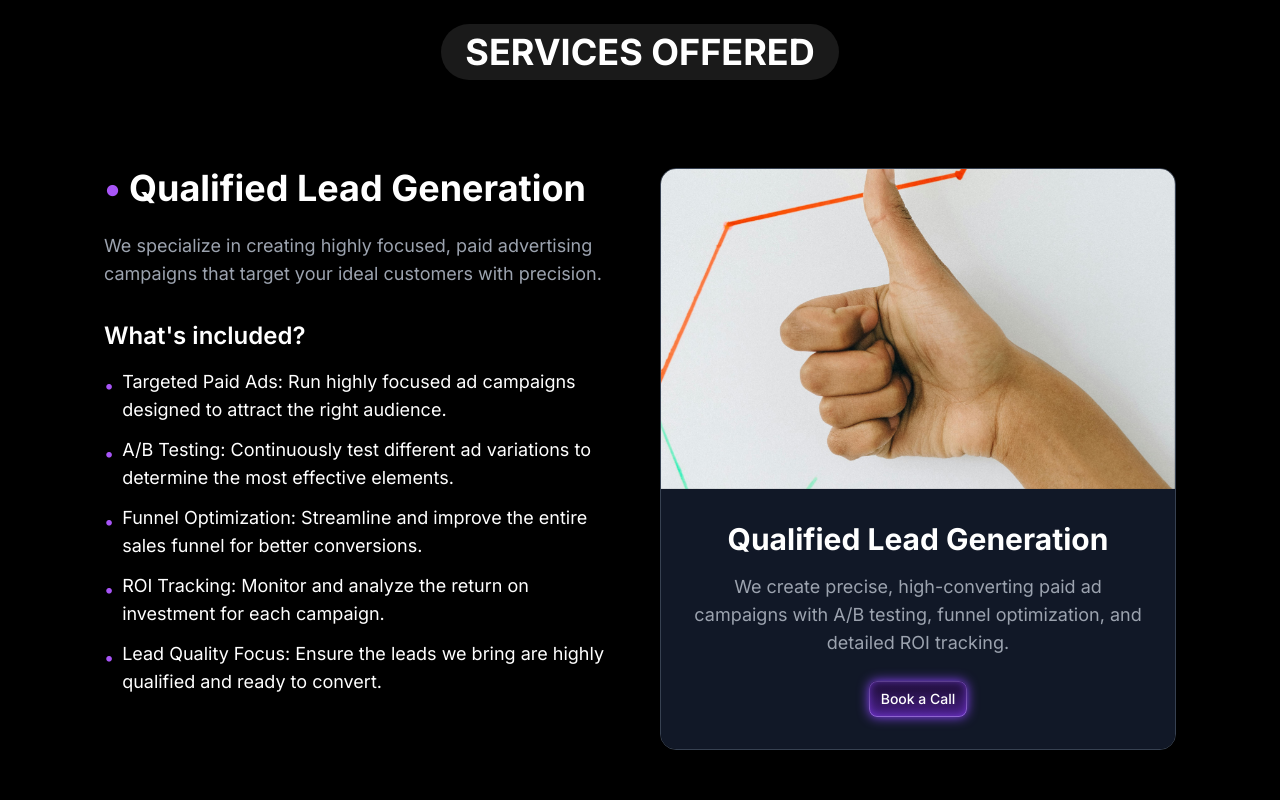
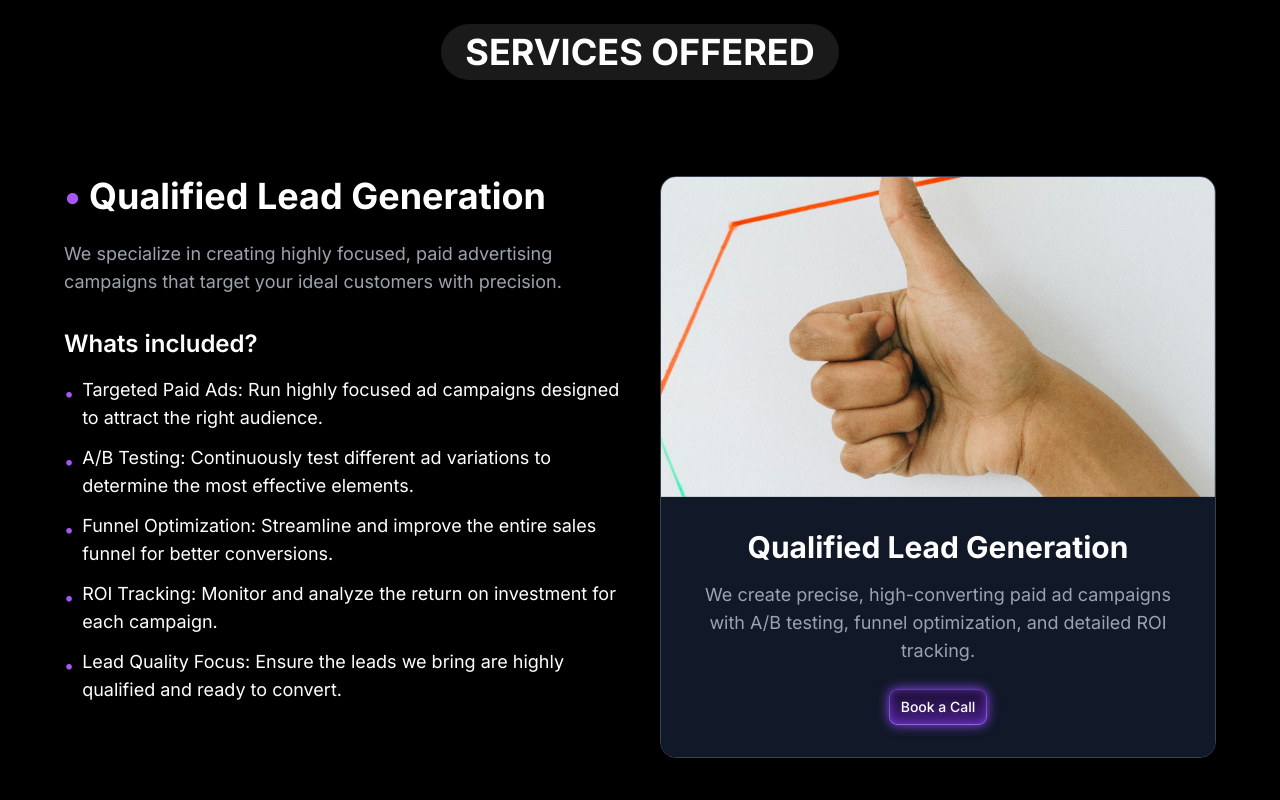
Before and after one commit to Sakshibhatia06/PrimeScalar, a Next.js app: page /services in a window 1280 px wide. Shown: the part 840-1640 px from the top of the page. Built offline with nearby package versions, Linux system fonts and the light colour scheme.

Commit message:
Update SevicesSection.tsx

```diff
--- a/src/sections/SevicesSection.tsx
+++ b/src/sections/SevicesSection.tsx
@@ -24,7 +24,7 @@ export default function ServicesSection() {
             </div>
 
             {/* Services Grid */}
-            <div className="max-w-6xl mx-auto p-10 grid md:grid-cols-2 gap-10 md:gap-10 items-start">
+             <div className="max-w-6xl mx-auto mt-24 grid md:grid-cols-2 gap-10 md:gap-10 items-start">
 
                 {/* LEFT Content */}
                 <motion.div
@@ -36,10 +36,10 @@ export default function ServicesSection() {
                         <span className="text-purple-500 mr-2">•</span> Qualified Lead Generation
                     </h2>
                     <p className="text-gray-400 mb-8 text-base md:text-lg">
-                        We specialize in creating highly focused, paid advertising campaigns that target your ideal customers with precision.
+                    We specialize in creating highly focused, paid advertising campaigns that target your ideal customers with precision.
                     </p>
 
-                    <h3 className="text-2xl font-semibold mb-4">What&#39;s included?</h3>
+                    <h3 className="text-2xl font-semibold mb-4">Whats included?</h3>
                     <ul className="space-y-3 text-base md:text-lg">
                         {[
                             "Targeted Paid Ads: Run highly focused ad campaigns designed to attract the right audience.",
@@ -74,9 +74,9 @@ export default function ServicesSection() {
 
                     {/* Investment Section */}
                     <div className="bg-gray-900 p-6 md:p-8 text-center">
-                        <h4 className="text-2xl md:text-3xl font-bold mb-4">Qualified Lead Generation</h4>
+                        <h4 className="text-2xl md:text-3xl font-bold mb-4"> Qualified Lead Generation</h4>
                         <p className="text-gray-400 mb-6 text-base md:text-lg">
-                            We create precise, high-converting paid ad campaigns with A/B testing, funnel optimization, and detailed ROI tracking.
+                        We create precise, high-converting paid ad campaigns with A/B testing, funnel optimization, and detailed ROI tracking.
                         </p>
                         <Button>
                             Book a Call
```
